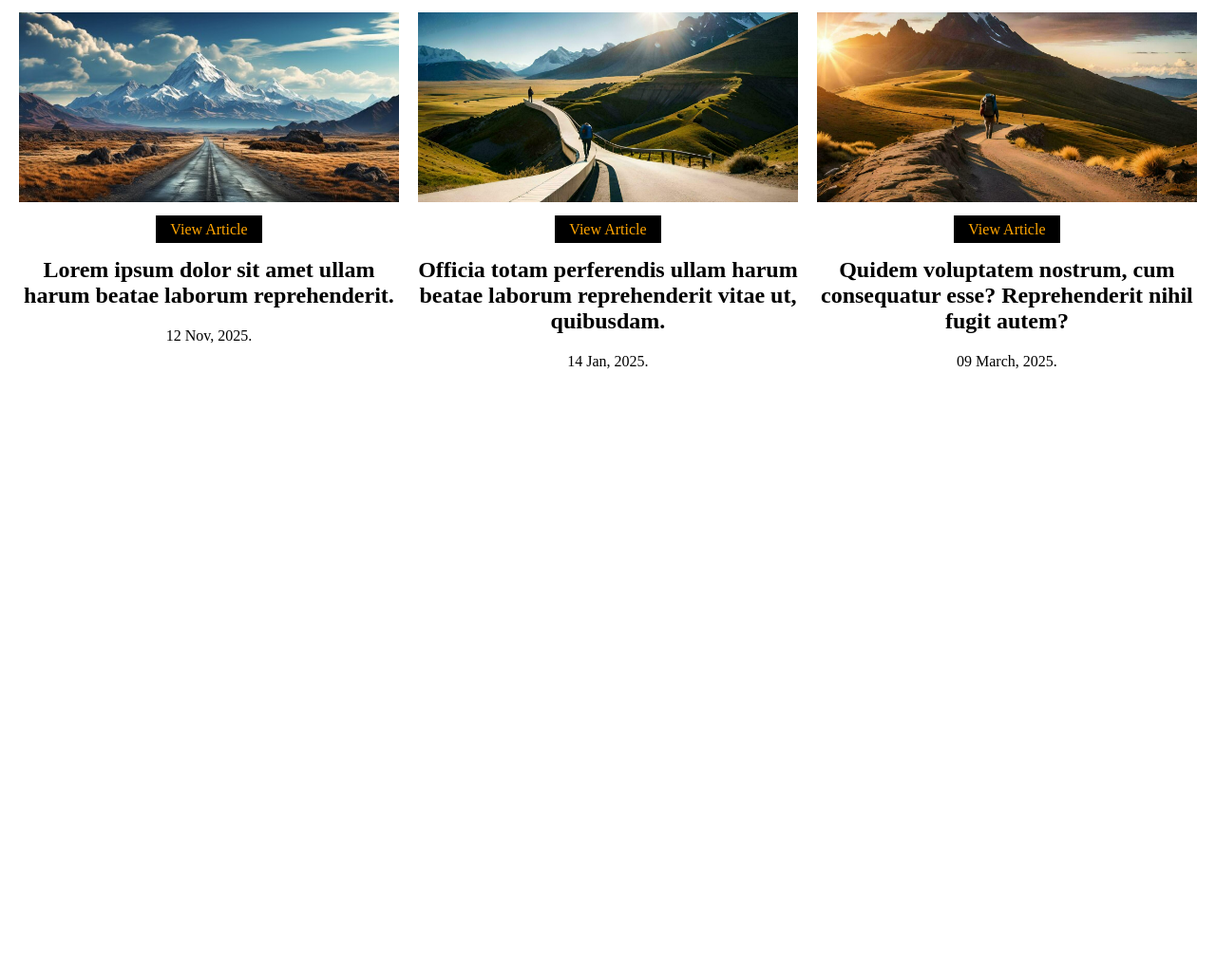
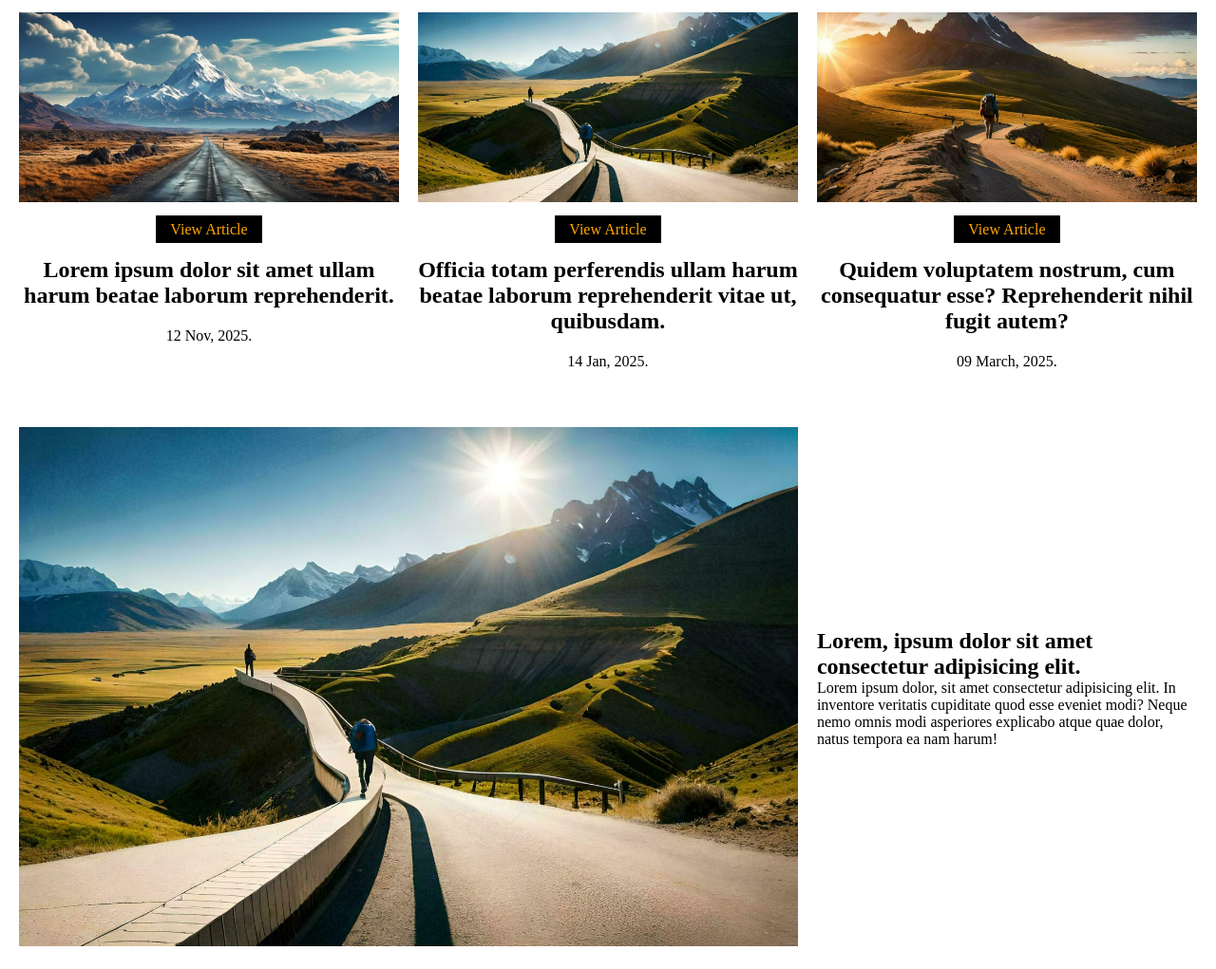
Before and after one commit to Nathius262/article-app, a plain HTML site: page index.html in a window 1280 px wide. Shown: the part 585-1606 px from the top of the page at 95% size. Before the commit the page ends 1015 px from the top, so only its background shows below. Drawn offline with Linux system fonts and the light colour scheme.

Commit message:
added sub section on index page

```diff
--- a/index.html
+++ b/index.html
@@ -135,6 +135,23 @@
                 </div>
             </section>
 
+            <section>
+                <div class="row d-md-flex align-items-center">
+                    <div class="col-md-8 des-img">
+                        <img src="static/img/a2.jpg" alt="">
+                    </div>
+
+                    <div class="col-md-4">
+                        <h2>
+                            Lorem, ipsum dolor sit amet consectetur adipisicing elit.
+                        </h2>
+                        <p>
+                            Lorem ipsum dolor, sit amet consectetur adipisicing elit. In inventore veritatis cupiditate quod esse eveniet modi? Neque nemo omnis modi asperiores explicabo atque quae dolor, natus tempora ea nam harum!
+                        </p>
+                    </div>
+                </div>
+            </section>
+
         </main>
         <!--MAIN SECTION END-->
 
--- a/static/css/style.css
+++ b/static/css/style.css
@@ -40,6 +40,10 @@ a:hover{
 }
 .d-grid{
     display: grid;
+}
+.d-inline-grid{
+    display: -ms-inline-grid;
+    align-items: center !important;
 }
 .justify-content-between{
     justify-content: space-between;
@@ -116,7 +120,7 @@ a:hover{
     height: 200px;
 }
 
-.card-img img{
+.card-img img, .des-img img{
     object-fit: cover;
     object-position: center;
     width: 100%;
```
